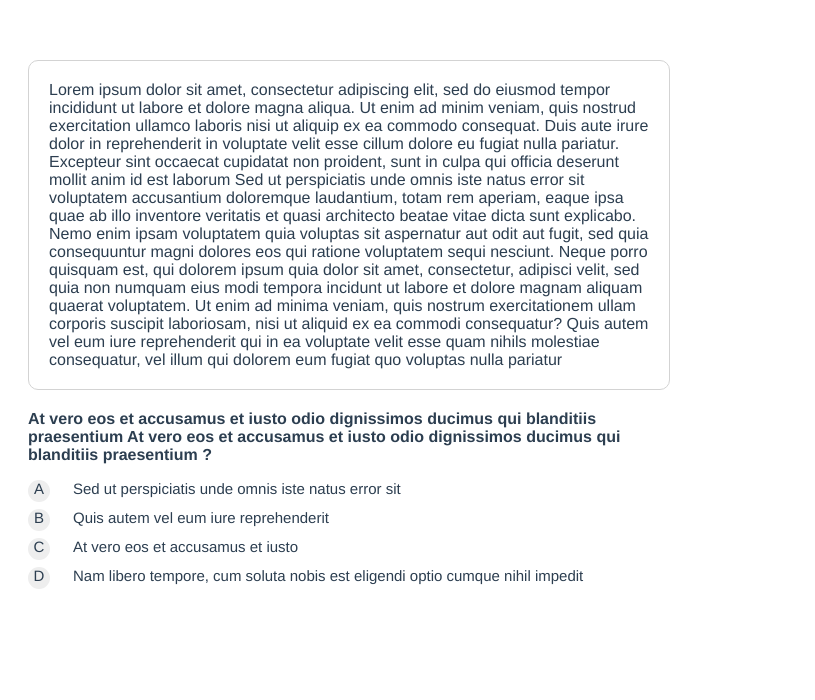
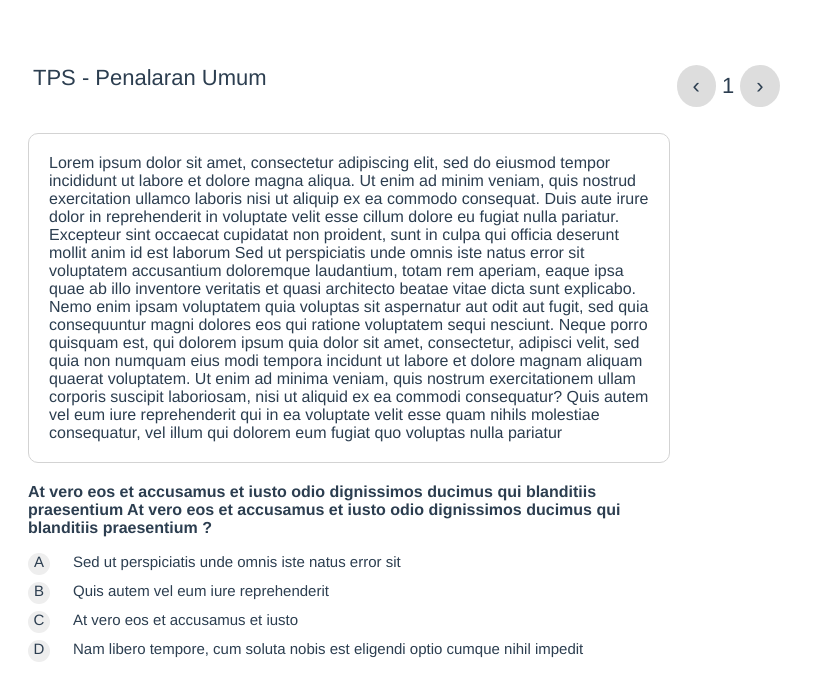
Before and after one commit to vectshad/SimpleTestPlatform, a Vue app: page / in a window 1280 px wide. Shown: the top 700 px of the page, without its empty margins (0-815 px from the left). Built offline with nearby package versions, Linux system fonts and the light colour scheme; data requests are answered from the project's data file.

Commit message:
create page for questions

```diff
--- a/src/App.vue
+++ b/src/App.vue
@@ -1,6 +1,18 @@
 <template>
   <div id="app">
-    <Question :questionDesc="questionText" :question="quest" :answer="answerList" />
+    <div class="row">
+      <div class="column">
+        {{ title }}
+      </div>
+      <div class="column">
+        <a class="round" @click="changePage('prev')"> &#8249;</a>
+        {{ page }}
+        <a class="round" @click="changePage('next')"> &#8250; </a>
+      </div>
+    </div>
+    <div>
+      <Question :questionDesc="questionText" :question="quest" :answer="answerList" />
+    </div>
   </div>
 </template>
 
@@ -13,8 +25,14 @@ export default {
   components: {
     Question
   },
+  props: {
+    title: {
+      default: "TPS - Penalaran Umum",
+    }
+  },
   data () {
     return {
+      page: 1,
       questionText : "",
       quest: "",
       answerList: [],
@@ -36,6 +54,13 @@ export default {
         console.log(err);
       })
       console.log(this.payloads)
+    },
+    changePage (event) {
+      if (event === "next" ) {
+        this.page = this.page + 1
+      } else if (event === "prev" && this.page > 1) {
+        this.page = this.page - 1
+      }
     }
   }
 }
@@ -50,4 +75,44 @@ export default {
   color: #2c3e50;
   margin-top: 60px;
 }
+
+.row {
+	margin:20px;
+	text-align:left;
+	width:100%;
+	font-size:0.1px;/* Kill white-space*/
+}
+.column {
+	display:inline-block;
+	padding:5px;
+	vertical-align:top;
+	font-size:22px;
+  margin-right: 400px;
+}
+.row:after{
+	content:"";
+	display:inline-block;
+	height:1px;
+	width:0;
+	font-size:0;
+	line-height:0;
+	overflow:hidden;
+	margin: 0 100% 0 0;
+}
+
+a {
+  text-decoration: none;
+  display: inline-block;
+  padding: 8px 16px;
+  background-color: #ddd;
+}
+
+a:hover {
+  background-color: #4CAF50;
+  color: black;
+}
+
+.round {
+  border-radius: 50%;
+}
 </style>
```
